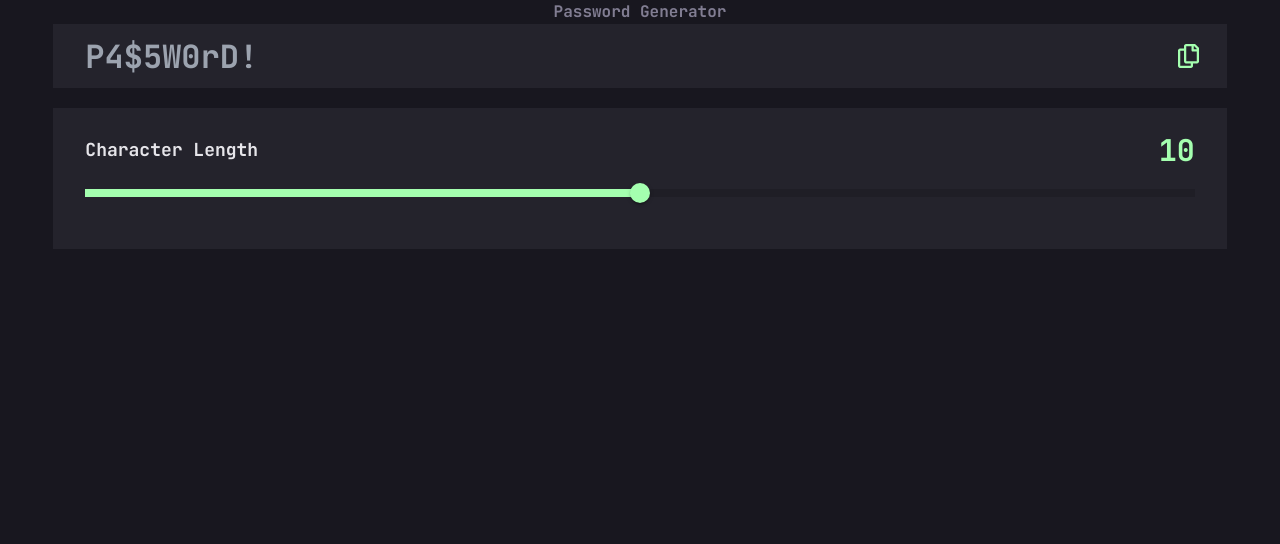
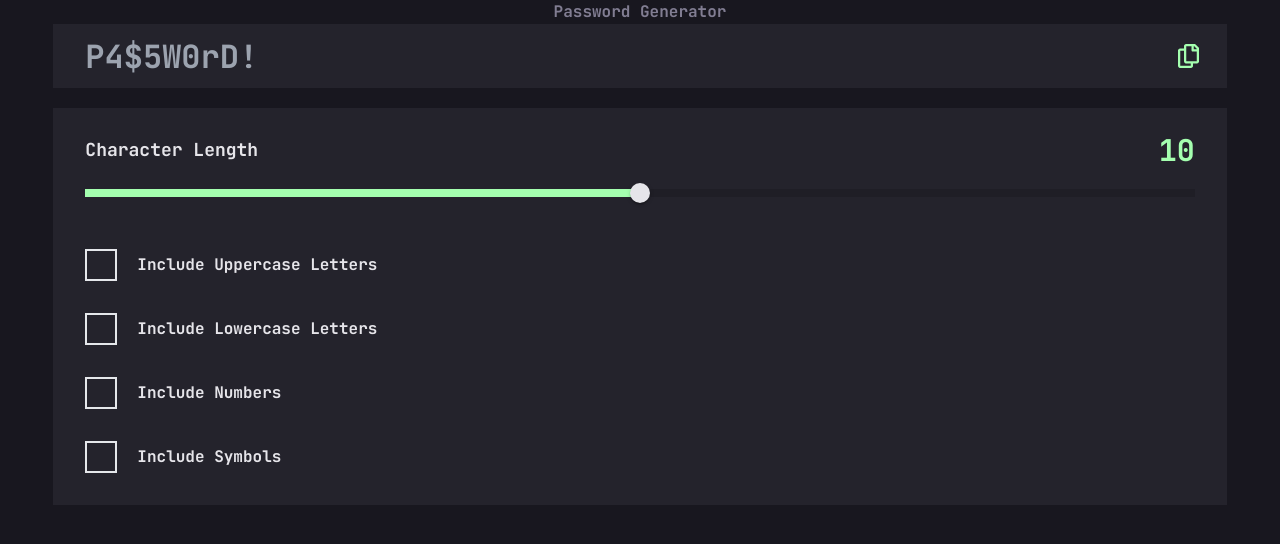
Before and after one commit to JakubStranianek/password-generator-app, a React (Create React App) app in the folder password-generator-app/: page / in a window 1280 px wide. Shown: the top 544 px of the page. Built offline with nearby package versions, Linux system fonts and the light colour scheme.

Commit message:
checkboxes done

```diff
--- a/password-generator-app/src/App.js
+++ b/password-generator-app/src/App.js
@@ -1,4 +1,5 @@
 import './App.css';
+import Checkboxes from './components/Checkbox/Checkboxes';
 import Input from "./components/Input/Input"
 import Slide from './components/Slider/Slide';
 
@@ -11,6 +12,7 @@ function App() {
 
       <Input/>
       <Slide/>
+      <Checkboxes/>
     </div>
   );
 }
--- /dev/null
+++ b/password-generator-app/src/components/Checkbox/Checkboxes.js
@@ -0,0 +1,36 @@
+import React, { useState } from 'react'
+
+
+export default function Checkboxes() {
+    const [click, setClick] = useState(false);
+    const [click1, setClick1] = useState(false);
+    const [click2, setClick2] = useState(false);
+    const [click3, setClick3] = useState(false);
+
+    return (
+    <div className='w-11/12 bg-myGrey mr-auto ml-auto'>
+        {/* SECTION INPUTS */}
+        <section className='w-full flex flex-col pl-8 pr-8'>
+            <div className='w-full flex flex-row items-center pb-8'>
+                <div onClick={() => setClick(!click)} className={click ? 'w-8 h-8 bg-myGreen bg-check bg-no-repeat bg-center bg-[length:23px_20px]' : "border-2 w-8 h-8"}></div>
+                <p className='text-myWhite ml-5 text-base font-bold'>Include Uppercase Letters</p>
+            </div>
+
+            <div className='w-full flex flex-row items-center pb-8'>
+                <div onClick={() => setClick1(!click1)} className={click1 ? 'w-8 h-8 bg-myGreen bg-check bg-no-repeat bg-center bg-[length:23px_20px]' : "border-2 w-8 h-8"}></div>
+                <p className='text-myWhite ml-5 text-base font-bold'>Include Lowercase Letters</p>
+            </div>
+
+            <div className='w-full flex flex-row items-center pb-8'>
+                <div onClick={() => setClick2(!click2)} className={click2 ? 'w-8 h-8 bg-myGreen bg-check bg-no-repeat bg-center bg-[length:23px_20px]' : "border-2 w-8 h-8"}></div>
+                <p className='text-myWhite ml-5 text-base font-bold'>Include Numbers</p>
+            </div>
+
+            <div className='w-full flex flex-row items-center pb-8'>
+                <div onClick={() => setClick3(!click3)} className={click3 ? 'w-8 h-8 bg-myGreen bg-check bg-no-repeat bg-center bg-[length:23px_20px]' : "border-2 w-8 h-8"}></div>
+                <p className='text-myWhite ml-5 text-base font-bold'>Include Symbols</p>
+            </div>
+        </section>
+    </div>
+  )
+}
--- a/password-generator-app/src/components/Slider/Slide.css
+++ b/password-generator-app/src/components/Slider/Slide.css
@@ -3,8 +3,8 @@
     height: 8px !important;
 }
 
-.slider .MuiSlider-thumb {
-    color: #E6E5EA;
+.MuiSlider-thumb {
+    color: #E6E5EA !important;
 }
 
 .MuiSlider-rail {
--- a/password-generator-app/src/components/Slider/Slide.js
+++ b/password-generator-app/src/components/Slider/Slide.js
@@ -19,7 +19,6 @@ export default function Slide() {
           max={20}
           step={1}
           aria-label="Small"
-          color="secondary"
           valueLabelDisplay="auto"
           onChange={(e) => setMainValue(e.target.value)}
         />
--- a/password-generator-app/tailwind.config.js
+++ b/password-generator-app/tailwind.config.js
@@ -33,7 +33,8 @@ module.exports = {
 
       backgroundImage: {
         "copyGreen" : "url(./assets/copy_green.png)",
-        "copyWhite" : "url(./assets/copy_white.png)"
+        "copyWhite" : "url(./assets/copy_white.png)",
+        "check" : "url(./assets/check.png)",
       }
     },
   },
```
Also changed, not shown: password-generator-app/src/assets/check.png (added).
